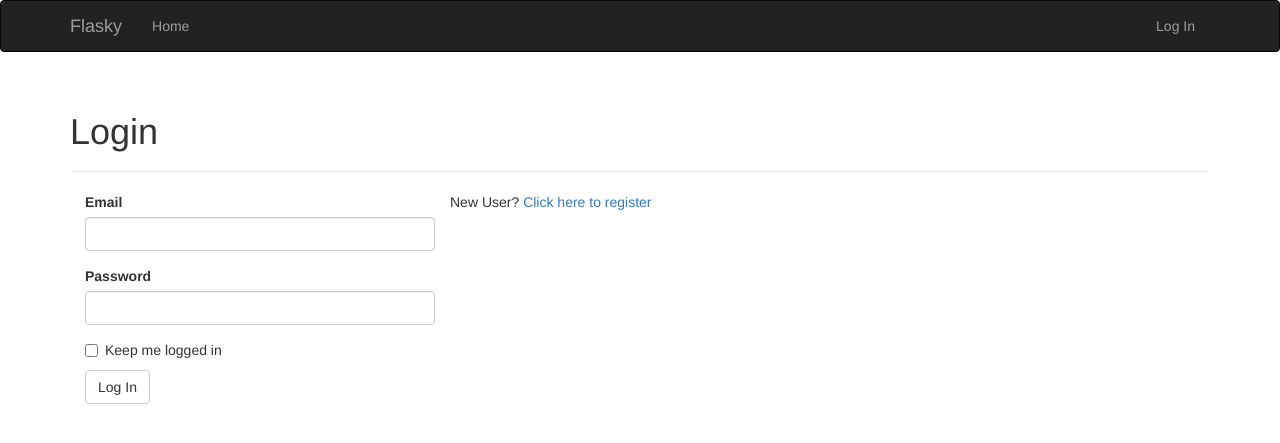
After one commit to de-elebit/sanicky, a Flask app: page /auth/login in a window 1280 px wide. The commit adds this page. Shown: the top 443 px of the page. Run offline with Flask 2, Linux system fonts and the light colour scheme; some libraries are stand-ins or nearby versions.

Commit message:
[ADD] views for user registration

```diff
--- a/app/__init__.py
+++ b/app/__init__.py
@@ -3,6 +3,7 @@ from flask_bootstrap import Bootstrap
 from flask_moment import Moment
 from flask_sqlalchemy import SQLAlchemy
 from flask_mail import Mail
+from flask_login import LoginManager
 
 from config import config
 
@@ -10,6 +11,7 @@ bootstrap = Bootstrap()
 moment = Moment()
 db = SQLAlchemy()
 mail = Mail()
+login_manager = LoginManager()
 
 
 def create_app(config_name):
@@ -21,9 +23,13 @@ def create_app(config_name):
     mail.init_app(app)
     moment.init_app(app)
     db.init_app(app)
+    login_manager.init_app(app)
 
     # 라우트, 커스텀 에러페이지
     from .main import main as main_blueprint
     app.register_blueprint(main_blueprint)
 
+    from .auth import auth as auth_blueprint
+    app.register_blueprint(auth_blueprint, url_prefix='/auth')
+
     return app
--- /dev/null
+++ b/app/auth/__init__.py
@@ -0,0 +1,5 @@
+from flask import Blueprint
+
+auth = Blueprint('auth', __name__)
+
+from . import views
--- /dev/null
+++ b/app/auth/forms.py
@@ -0,0 +1,31 @@
+from flask_wtf import FlaskForm
+from wtforms import StringField, PasswordField, BooleanField, SubmitField
+from wtforms.validators import DataRequired, Length, Email,Regexp, EqualTo
+from wtforms import ValidationError
+from ..models import User
+
+
+class LoginForm(FlaskForm):
+    email = StringField('Email', validators=[DataRequired(), Length(1, 64), Email()])
+    password = PasswordField('Password', validators=[DataRequired()])
+    remember_me = BooleanField('Keep me logged in')
+    submit = SubmitField('Log In')
+
+
+class RegistrationForm(FlaskForm):
+    email = StringField('Email', validators=[DataRequired(), Length(1, 64), Email()])
+    username = StringField('Username',
+                           validators=[DataRequired(), Length(1, 64), Regexp('^[A-Za-z][A-Za-z0-9_.]*$', 0, 'Usernames must have only letters, numbers, dots or Underscores')])
+    password = PasswordField('Password',
+                             validators=[DataRequired(), EqualTo('Password2', message='Passwords must match.')])
+    password2 = PasswordField('Password2',
+                              validators=[DataRequired()])
+    submit = SubmitField('Register')
+
+    def validate_email(self, field):
+        if User.query.filter_by(email=field.data).first():
+            raise ValidationError('Email already registered')
+
+    def validate_username(self, field):
+        if User.query.filter_by(username=field.data).first():
+            raise ValidationError('Username already in use.')
--- /dev/null
+++ b/app/auth/views.py
@@ -0,0 +1,43 @@
+from flask import render_template, redirect, request, url_for, flash
+from flask_login import login_user, logout_user
+
+from . import auth
+from .. import db
+from ..models import User
+from .forms import LoginForm, RegistrationForm
+
+
+@auth.route('/login', methods=['GET', 'POST'])
+def login():
+    form = LoginForm()
+    if form.validate_on_submit():
+        user = User.query.filter_by(email=form.email.data).first()
+        if user is not None and user.verify_password(form.password.data):
+            login_user(user, form.remember_me.data)
+            next = request.args.get('next')
+            if next is None or not next.startswith('/'):
+                next = url_for('main.index')
+            return redirect(next)
+        flash('Invalid username or password')
+    return render_template('auth/login.html', form=form)
+
+
+@auth.route('/logout')
+def logout():
+    logout_user()
+    flash('You have been logged out.')
+    return redirect(url_for('main.index'))
+
+
+@auth.route('/register', methods=['GET', 'POST'])
+def register():
+    form = RegistrationForm()
+    if form.validate_on_submit():
+        user = User(email=form.email.data,
+                    username=form.username.data,
+                    password=form.password.data)
+        db.session.add(user)
+        db.session.commit()
+        flash('You can now login.')
+        return redirect(url_for('auth.login'))
+    return render_template('auth/register.html', form=form)
--- a/app/main/views.py
+++ b/app/main/views.py
@@ -16,8 +16,8 @@ def index():
             db.session.add(user)
             db.session.commit()
             session['known'] = False
-            if app.config['FLASKY_ADMIN']:
-                send_mail(app.config['FLASKY_ADMIN'], 'New User', 'mail/new_user', user=user)
+            # if app.config['FLASKY_ADMIN']:
+            #     send_mail(app.config['FLASKY_ADMIN'], 'New User', 'mail/new_user', user=user)
         else:
             session['known'] = True
         session['name'] = form.name.data
--- /dev/null
+++ b/app/templates/auth/login.html
@@ -0,0 +1,19 @@
+{% extends "base.html" %}
+{% import "bootstrap/wtf.html" as wtf %}
+
+{% block title %}Flasky - Login{% endblock %}
+
+{% block page_content %}
+    <div class="page-header">
+        <h1>Login</h1>
+    </div>
+    <div class="col-md-4">
+    {{ wtf.quick_form(form) }}
+    </div>
+    <p>
+    New User?
+        <a href="{{ url_for('auth.register') }}">
+            Click here to register
+        </a>
+    </p>
+{% endblock %}
--- a/app/templates/base.html
+++ b/app/templates/base.html
@@ -23,6 +23,13 @@
             <div class="navbar-collapse collapse">
                 <ul class="nav navbar-nav"> <li><a href="/">Home</a></li>
                 </ul>
+                <ul class="nav navbar-nav navbar-right">
+                    {% if current_user.is_authenticated %}
+                        <li><a href="{{ url_for('auth.logout') }}">Log Out</a></li>
+                    {% else %}
+                        <li><a href="{{ url_for('auth.login') }}">Log In</a></li>
+                    {% endif %}
+                </ul>
             </div>
         </div>
     </div>
--- a/migrations/versions/9bcefce4db18_initial_migration.py
+++ b/migrations/versions/9bcefce4db18_initial_migration.py
@@ -28,7 +28,6 @@ def upgrade():
     sa.Column('id', sa.Integer(), nullable=False),
     sa.Column('username', sa.String(length=64), nullable=True),
     sa.Column('role_id', sa.Integer(), nullable=True),
-    sa.Column('memo', sa.String(length=250), nullable=True),
     sa.ForeignKeyConstraint(['role_id'], ['roles.id'], ),
     sa.PrimaryKeyConstraint('id')
     )
```
Also changed, not shown: app/models.py (+23 -2 lines), app/templates/index.html (+9 -1 lines), migrations/versions/7f0b31431ee3_change_user_column_for_login.py (added, +32 -0 lines), tests/test_user_model.py (added, +23 -0 lines), 2 other files.
